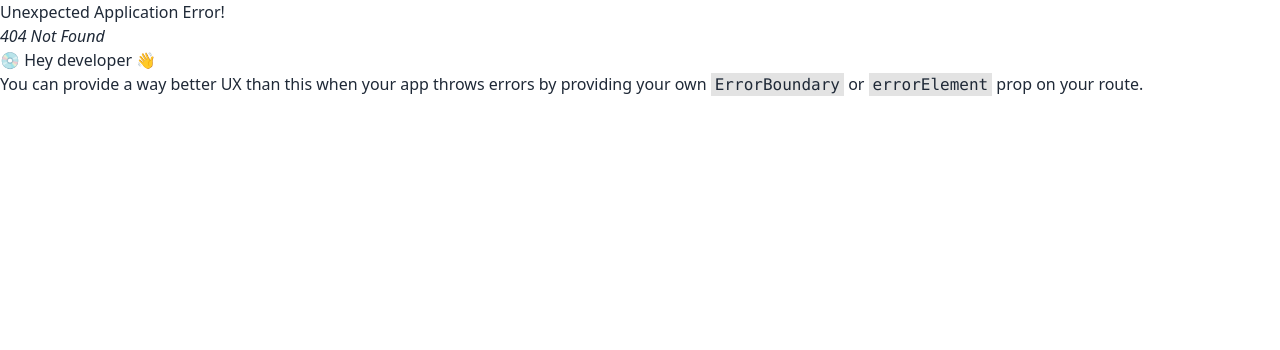
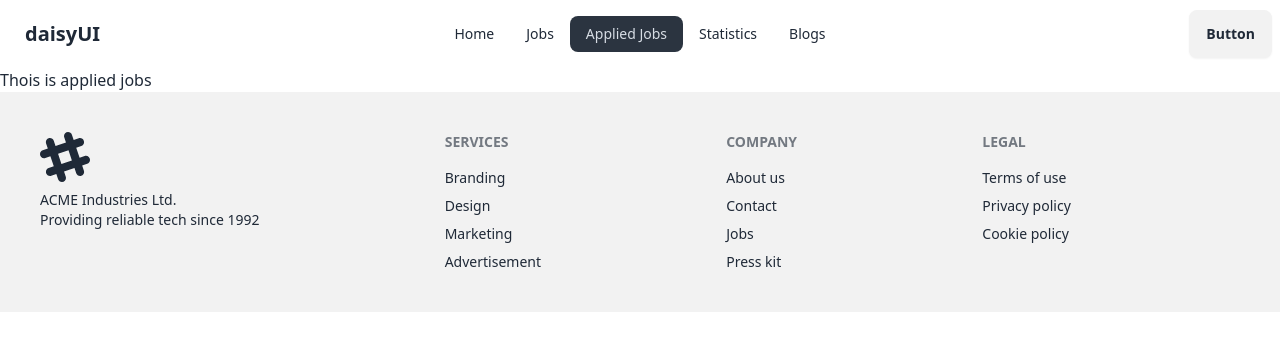
Before and after one commit to mitanvir05/job-search-react, a React (Vite) app: page /applied in a window 1280 px wide. Before the commit this address had no page. Shown: the top 350 px of the page. Built offline with nearby package versions, Linux system fonts and the light colour scheme.

Commit message:
Header footer added

```diff
--- /dev/null
+++ b/src/components/AppliedJobs/AppliedJobs.jsx
@@ -0,0 +1,10 @@
+
+const AppliedJobs = () => {
+    return (
+        <div>
+            <h2>Thois is applied jobs</h2>
+        </div>
+    );
+};
+
+export default AppliedJobs;
--- /dev/null
+++ b/src/components/ErrorPage/ErrorPage.jsx
@@ -0,0 +1,13 @@
+import { Link } from "react-router-dom";
+
+
+const ErrorPage = () => {
+    return (
+        <div>
+            <h1>Found Error !!!!!!!!</h1>
+            <Link to ="/">Back Home</Link>
+        </div>
+    );
+};
+
+export default ErrorPage;
--- /dev/null
+++ b/src/components/Footer/Footer.jsx
@@ -0,0 +1,32 @@
+const Footer = () => {
+    return (
+        <footer className="footer p-10 bg-base-200 text-base-content">
+            <aside>
+                <svg width="50" height="50" viewBox="0 0 24 24" xmlns="http://www.w3.org/2000/svg" fillRule="evenodd" clipRule="evenodd" className="fill-current"><path d="M22.672 15.226l-2.432.811.841 2.515c.33 1.019-.209 2.127-1.23 2.456-1.15.325-2.148-.321-2.463-1.226l-.84-2.518-5.013 1.677.84 2.517c.391 1.203-.434 2.542-1.831 2.542-.88 0-1.601-.564-1.86-1.314l-.842-2.516-2.431.809c-1.135.328-2.145-.317-2.463-1.229-.329-1.018.211-2.127 1.231-2.456l2.432-.809-1.621-4.823-2.432.808c-1.355.384-2.558-.59-2.558-1.839 0-.817.509-1.582 1.327-1.846l2.433-.809-.842-2.515c-.33-1.02.211-2.129 1.232-2.458 1.02-.329 2.13.209 2.461 1.229l.842 2.515 5.011-1.677-.839-2.517c-.403-1.238.484-2.553 1.843-2.553.819 0 1.585.509 1.85 1.326l.841 2.517 2.431-.81c1.02-.33 2.131.211 2.461 1.229.332 1.018-.21 2.126-1.23 2.456l-2.433.809 1.622 4.823 2.433-.809c1.242-.401 2.557.484 2.557 1.838 0 .819-.51 1.583-1.328 1.847m-8.992-6.428l-5.01 1.675 1.619 4.828 5.011-1.674-1.62-4.829z"></path></svg>
+                <p>ACME Industries Ltd.<br />Providing reliable tech since 1992</p>
+            </aside>
+            <nav>
+                <h6 className="footer-title">Services</h6>
+                <a className="link link-hover">Branding</a>
+                <a className="link link-hover">Design</a>
+                <a className="link link-hover">Marketing</a>
+                <a className="link link-hover">Advertisement</a>
+            </nav>
+            <nav>
+                <h6 className="footer-title">Company</h6>
+                <a className="link link-hover">About us</a>
+                <a className="link link-hover">Contact</a>
+                <a className="link link-hover">Jobs</a>
+                <a className="link link-hover">Press kit</a>
+            </nav>
+            <nav>
+                <h6 className="footer-title">Legal</h6>
+                <a className="link link-hover">Terms of use</a>
+                <a className="link link-hover">Privacy policy</a>
+                <a className="link link-hover">Cookie policy</a>
+            </nav>
+        </footer>
+    );
+};
+
+export default Footer;
--- /dev/null
+++ b/src/components/Header/Header.jsx
@@ -0,0 +1,38 @@
+import { NavLink } from "react-router-dom";
+
+const Header = () => {
+    const links = <>
+        <li><NavLink to="/">Home</NavLink></li>
+        <li><NavLink to="/jobs">Jobs</NavLink></li>
+        <li><NavLink to="/applied">Applied Jobs</NavLink></li>
+        <li><NavLink to="/Statistics">Statistics</NavLink></li>
+        <li><NavLink to="/blogs">Blogs</NavLink></li>
+    </>
+    return (
+        <div>
+            <div className="navbar bg-base-100">
+                <div className="navbar-start">
+                    <div className="dropdown">
+                        <div tabIndex={0} role="button" className="btn btn-ghost lg:hidden">
+                            <svg xmlns="http://www.w3.org/2000/svg" className="h-5 w-5" fill="none" viewBox="0 0 24 24" stroke="currentColor"><path strokeLinecap="round" strokeLinejoin="round" strokeWidth="2" d="M4 6h16M4 12h8m-8 6h16" /></svg>
+                        </div>
+                        <ul tabIndex={0} className="menu menu-sm dropdown-content mt-3 z-[1] p-2 shadow bg-base-100 rounded-box w-52">
+                            {links}
+                        </ul>
+                    </div>
+                    <a className="btn btn-ghost text-xl">daisyUI</a>
+                </div>
+                <div className="navbar-center hidden lg:flex">
+                    <ul className="menu menu-horizontal px-1">
+                        {links}
+                    </ul>
+                </div>
+                <div className="navbar-end">
+                    <a className="btn">Button</a>
+                </div>
+            </div>
+        </div>
+    );
+};
+
+export default Header;
--- a/src/components/Root/Root.jsx
+++ b/src/components/Root/Root.jsx
@@ -1,9 +1,13 @@
 import { Outlet } from "react-router-dom";
+import Footer from "../Footer/Footer";
+import Header from "../Header/Header";
 
 const Root = () => {
     return (
         <div>
+            <Header></Header>
             <Outlet></Outlet>
+            <Footer></Footer>
         </div>
     );
 };
--- a/src/main.jsx
+++ b/src/main.jsx
@@ -7,15 +7,23 @@
 } from "react-router-dom";
 import Root from './components/Root/Root';
 import Home from './components/Home/Home';
+import AppliedJobs from './components/AppliedJobs/AppliedJobs';
+import ErrorPage from './components/ErrorPage/ErrorPage';
 
 const router = createBrowserRouter([
   {
     path: "/",
     element: <Root></Root>,
+    errorElement:<ErrorPage></ErrorPage>,
     children:[{
       path: "/",
     element: <Home></Home>,
-    }]
+    },
+  {
+    path:"/applied",
+    element:<AppliedJobs></AppliedJobs>
+  }
+  ]
   },
 ]);
 
```
